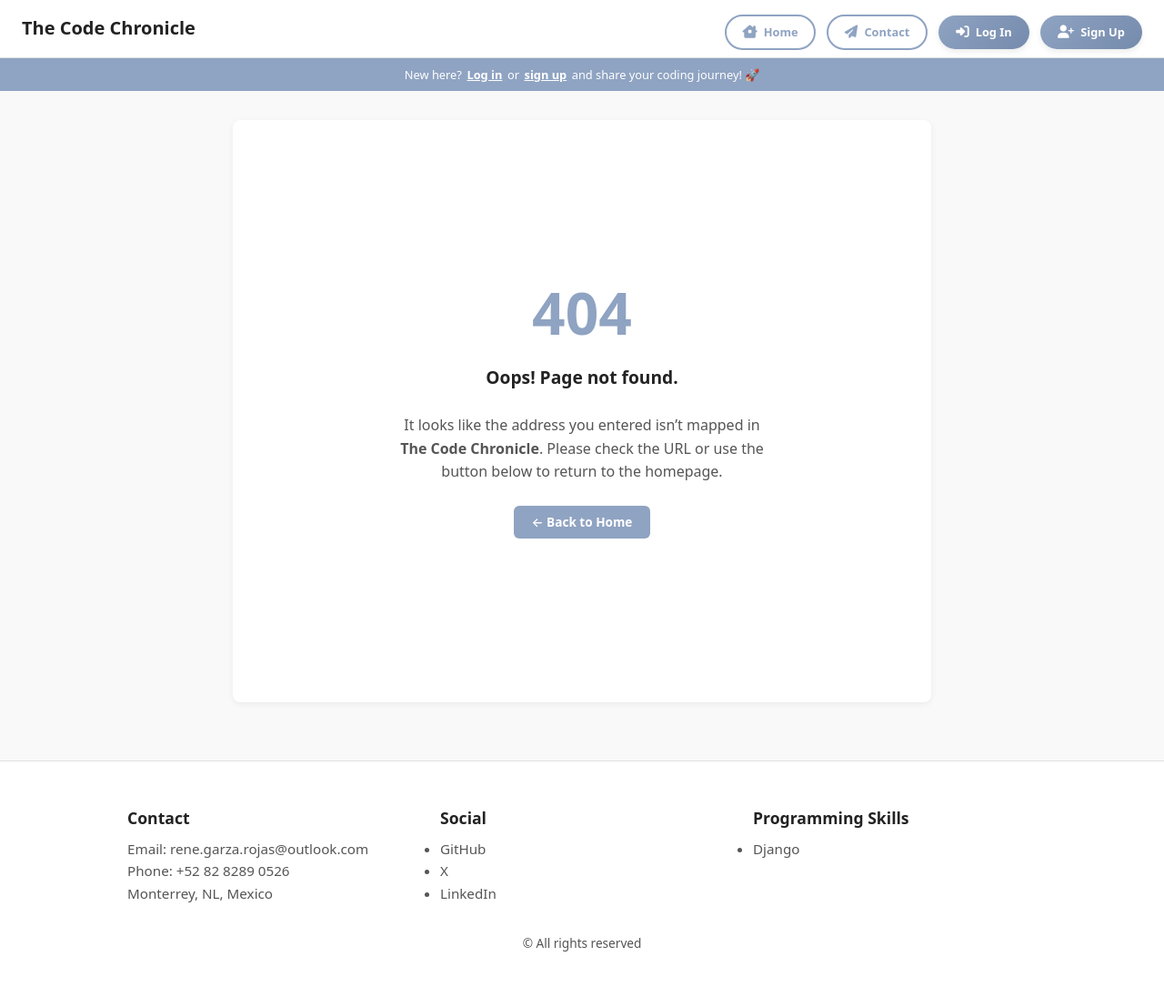
After one commit to RGaRo/personal_blog, a Django app: template templates/404.html in a window 1280 px wide. The commit adds this page. Shown: the whole page at 91% size. Run offline with Django 5.2, Linux system fonts and the light colour scheme; the template is opened without the code that fills it, so the values that code supplies are empty.

Commit message:
Implementing personalized errors

```diff
--- a/blog_project/settings.py
+++ b/blog_project/settings.py
@@ -61,7 +61,7 @@ ROOT_URLCONF = "blog_project.urls"
 TEMPLATES = [
     {
         "BACKEND": "django.template.backends.django.DjangoTemplates",
-        "DIRS": [],
+        "DIRS": [BASE_DIR/'templates'],
         "APP_DIRS": True,
         "OPTIONS": {
             "context_processors": [
--- /dev/null
+++ b/templates/404.html
@@ -0,0 +1,69 @@
+{# templates/404.html #}
+{% extends "blogs/base.html" %}
+
+{% block title %}Page Not Found{% endblock %}
+
+{% block extra_head %}
+  <style>
+    :root{
+      --accent:#8fa3c2;
+      --accent-h:#758bad;
+    }
+
+    /* Centered “hero” keeps footer off-screen */
+    .error-wrap{
+      min-height:80vh;
+      display:flex;
+      flex-direction:column;
+      justify-content:center;
+      align-items:center;
+      text-align:center;
+      gap:1.5rem;
+    }
+
+    .error-code{
+      font-size:4rem;
+      font-weight:700;
+      color:var(--accent);
+      line-height:1;
+    }
+
+    .error-msg{
+      font-size:1.2rem;
+      font-weight:600;
+      color:var(--fg);
+    }
+
+    /* Re-usable accent button */
+    .btn{
+      display:inline-block;
+      padding:0.45rem 1.2rem;
+      font-size:0.85rem;
+      font-weight:600;
+      color:#fff;
+      background:var(--accent);
+      border-radius:6px;
+      text-decoration:none;
+      transition:background .2s ease;
+    }
+    .btn:hover,
+    .btn:focus{
+      background:var(--accent-h);
+    }
+  </style>
+{% endblock %}
+
+{% block content %}
+  <section class="card error-wrap">
+    <div class="error-code">404</div>
+    <p class="error-msg">Oops! Page not found.</p>
+
+    <p style="max-width:420px;color:var(--fg-soft);">
+      It looks like the address you entered isn’t mapped in
+      <strong>The&nbsp;Code&nbsp;Chronicle</strong>. Please check the URL or use the button below
+      to return to the homepage.
+    </p>
+
+    <a href="{% url 'blogs:home_page' %}" class="btn">←&nbsp;Back&nbsp;to&nbsp;Home</a>
+  </section>
+{% endblock %}
```
Also changed, not shown: accounts/templates/registration/register.html (+60 -10 lines), templates/500.html (added, +67 -0 lines).
